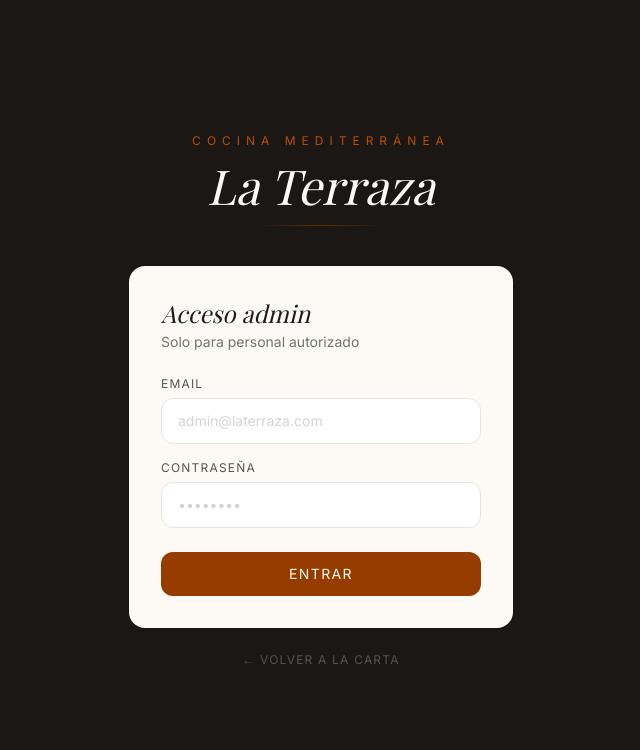
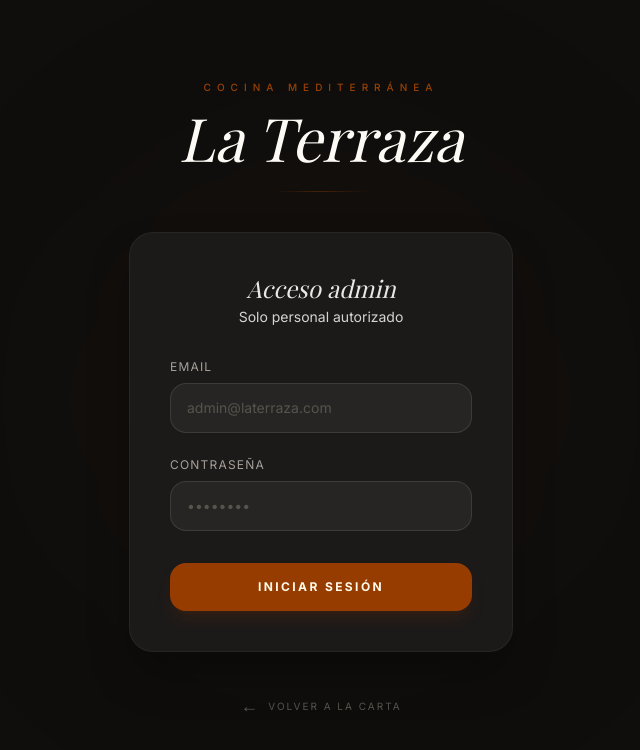
Before and after one commit to E4eTH/ejercicio_gestion_de_negocio, a React (Vite) app: page /login in a window 1280 px wide. Shown: the top 750 px of the page, without its empty margins (319-959 px from the left). Built offline with nearby package versions, Linux system fonts and the light colour scheme; no server answers; a web font is replaced by a local one.

Commit message:
Arreglos en la pagina login

```diff
--- a/src/pages/LoginPage.jsx
+++ b/src/pages/LoginPage.jsx
@@ -26,36 +26,39 @@ const LoginPage = () => {
     };
 
     return (
-        <div className="min-h-screen bg-[#1a1714] flex flex-col items-center justify-center px-4 selection:bg-amber-100 selection:text-amber-900">
+        <div className="min-h-screen bg-[#0f0e0d] flex flex-col items-center justify-center px-4 selection:bg-amber-100 selection:text-amber-900 relative overflow-hidden">
+
+            {/* Subtle background glow */}
+            <div className="absolute top-1/2 left-1/2 -translate-x-1/2 -translate-y-1/2 w-[500px] h-[500px] bg-amber-900/5 rounded-full blur-[120px] pointer-events-none"></div>
 
             {/* Logo / Marca */}
-            <div className="text-center mb-10">
-                <p className="text-xs uppercase tracking-[0.5em] text-amber-700 mb-3">
+            <div className="text-center mb-10 relative z-10">
+                <p className="text-[10px] uppercase tracking-[0.6em] text-amber-700/80 mb-3 font-medium">
                     Cocina Mediterránea
                 </p>
-                <h1 className="text-5xl font-display italic text-[#fdfaf6] leading-none">
+                <h1 className="text-5xl sm:text-6xl font-display italic text-[#fdfaf6] leading-none">
                     La Terraza
                 </h1>
-                <div className="mt-4 mx-auto w-32 h-px bg-gradient-to-r from-transparent via-amber-800/60 to-transparent" />
+                <div className="mt-6 mx-auto w-24 h-px bg-gradient-to-r from-transparent via-amber-800/40 to-transparent" />
             </div>
 
             {/* Card del formulario */}
-            <div className="w-full max-w-sm bg-[#fdfaf6] rounded-2xl p-8 flex flex-col gap-6">
+            <div className="w-full max-w-sm bg-[#1c1a19] border border-white/5 rounded-3xl p-8 sm:p-10 flex flex-col gap-8 shadow-2xl shadow-black/40 relative z-10">
 
-                <div>
-                    <h2 className="font-display italic text-[#1c1c1c] text-2xl leading-tight">
+                <div className="text-center">
+                    <h2 className="font-display italic text-white/90 text-2xl leading-tight">
                         Acceso admin
                     </h2>
-                    <p className="text-stone-500 text-sm mt-1">
-                        Solo para personal autorizado
+                    <p className="text-stone-300 text-sm mt-1">
+                        Solo personal autorizado
                     </p>
                 </div>
 
-                <form onSubmit={handleSubmit} className="flex flex-col gap-4">
+                <form onSubmit={handleSubmit} className="flex flex-col gap-6">
 
                     {/* Email */}
-                    <div className="flex flex-col gap-1.5">
-                        <label className="text-xs uppercase tracking-widest text-stone-600">
+                    <div className="flex flex-col gap-2">
+                        <label className="text-xs uppercase tracking-widest text-stone-400">
                             Email
                         </label>
                         <input
@@ -64,13 +67,13 @@ const LoginPage = () => {
                             onChange={(e) => setEmail(e.target.value)}
                             required
                             placeholder="admin@laterraza.com"
-                            className="w-full bg-white border border-stone-200 rounded-xl px-4 py-3 text-sm text-[#1c1c1c] placeholder:text-stone-300 focus:outline-none focus:border-amber-700 transition-colors"
+                            className="w-full bg-white/5 border border-white/10 rounded-2xl px-4 py-3.5 text-sm text-stone-200 placeholder:text-stone-600 focus:outline-none focus:border-amber-700/50 focus:bg-white/[0.07] transition-all"
                         />
                     </div>
 
                     {/* Contraseña */}
-                    <div className="flex flex-col gap-1.5">
-                        <label className="text-xs uppercase tracking-widest text-stone-600">
+                    <div className="flex flex-col gap-2">
+                        <label className="text-xs uppercase tracking-widest text-stone-400">
                             Contraseña
                         </label>
                         <input
@@ -79,24 +82,26 @@ const LoginPage = () => {
                             onChange={(e) => setPassword(e.target.value)}
                             required
                             placeholder="••••••••"
-                            className="w-full bg-white border border-stone-200 rounded-xl px-4 py-3 text-sm text-[#1c1c1c] placeholder:text-stone-300 focus:outline-none focus:border-amber-700 transition-colors"
+                            className="w-full bg-white/5 border border-white/10 rounded-2xl px-4 py-3.5 text-sm text-stone-200 placeholder:text-stone-600 focus:outline-none focus:border-amber-700/50 focus:bg-white/[0.07] transition-all"
                         />
                     </div>
 
                     {/* Error */}
                     {error && (
-                        <p className="text-red-500 text-xs text-center">
-                            {error}
-                        </p>
+                        <div className="bg-red-500/10 border border-red-500/20 rounded-xl py-2 px-4">
+                            <p className="text-red-400 text-[11px] text-center">
+                                {error}
+                            </p>
+                        </div>
                     )}
 
                     {/* Botón */}
                     <button
                         type="submit"
                         disabled={loading}
-                        className="mt-2 w-full bg-amber-800 hover:bg-amber-700 disabled:opacity-50 disabled:cursor-not-allowed text-amber-50 rounded-xl py-3 text-sm uppercase tracking-widest transition-colors duration-200"
+                        className="mt-2 w-full bg-amber-800 hover:bg-amber-700 disabled:opacity-50 disabled:cursor-not-allowed text-amber-50 rounded-2xl py-4 text-xs uppercase tracking-[0.2em] font-bold transition-all duration-300 shadow-lg shadow-amber-900/20 active:scale-[0.98]"
                     >
-                        {loading ? 'Entrando...' : 'Entrar'}
+                        {loading ? 'Entrando...' : 'Iniciar Sesión'}
                     </button>
 
                 </form>
@@ -106,9 +111,9 @@ const LoginPage = () => {
             {/* Volver a la carta */}
             <button
                 onClick={() => navigate('/')}
-                className="mt-6 text-xs text-stone-600 hover:text-amber-600 uppercase tracking-widest transition-colors"
+                className="mt-10 text-[10px] text-stone-600 hover:text-amber-700 uppercase tracking-[0.2em] transition-all relative z-10 flex items-center gap-2"
             >
-                ← Volver a la carta
+                <span className="text-lg">←</span> Volver a la carta
             </button>
 
         </div>
```
